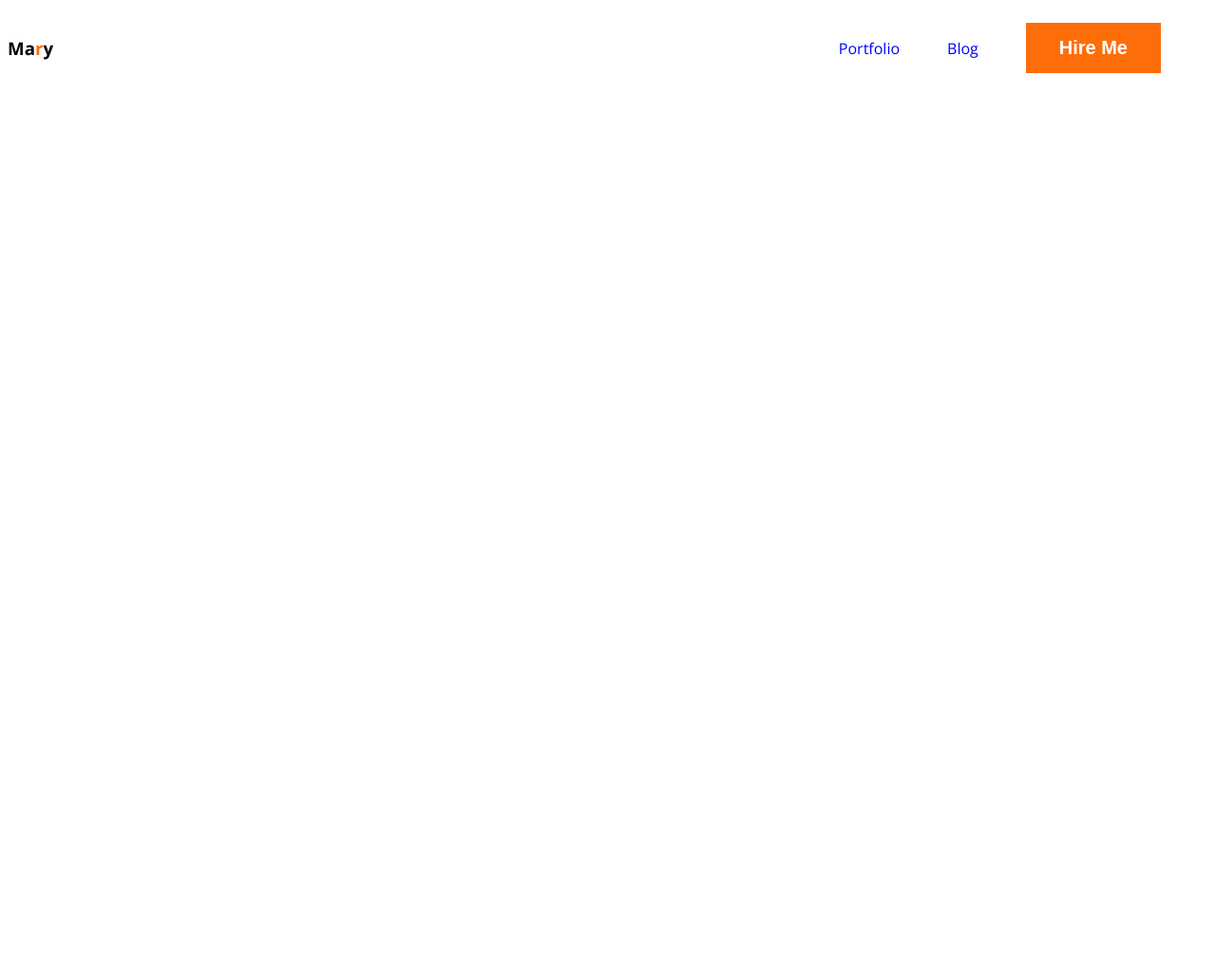
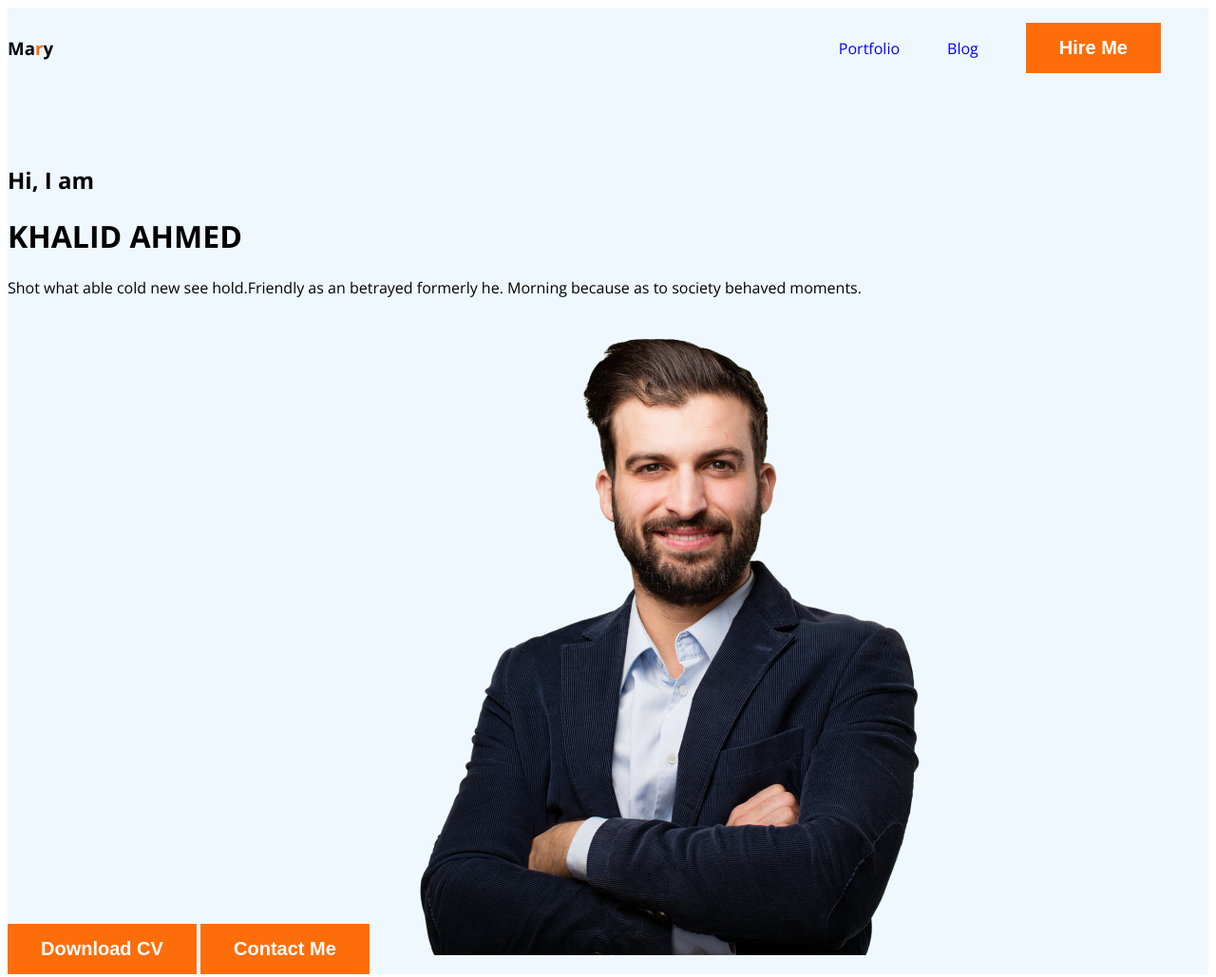
Before and after one commit to AaSsHhRrAaFf/Portfolio_001, a plain HTML site: page index.html in a window 1280 px wide. Shown: the whole page at 95% size. Before the commit the page ends 800 px from the top, so only its background shows below. Drawn offline with nearby package versions, Linux system fonts and the light colour scheme.

Commit message:
added banner content

```diff
--- a/index.html
+++ b/index.html
@@ -1,16 +1,19 @@
 <!DOCTYPE html>
 <html lang="en">
   <head>
-    <meta charset="UTF-8">
-    <meta name="viewport" content="width=device-width, initial-scale=1.0">
+    <meta charset="UTF-8" />
+    <meta name="viewport" content="width=device-width, initial-scale=1.0" />
     <title>web developer portfolio</title>
-    <link rel="preconnect" href="https://fonts.googleapis.com">
-    <link rel="preconnect" href="https://fonts.gstatic.com" crossorigin>
-    <link href="https://fonts.googleapis.com/css2?family=Open+Sans:wght@400;700;800&display=swap" rel="stylesheet">
-    <link rel="stylesheet" href="style.css">
+    <link rel="preconnect" href="https://fonts.googleapis.com" />
+    <link rel="preconnect" href="https://fonts.gstatic.com" crossorigin />
+    <link
+      href="https://fonts.googleapis.com/css2?family=Open+Sans:wght@400;700;800&display=swap"
+      rel="stylesheet"
+    />
+    <link rel="stylesheet" href="style.css" />
   </head>
   <body>
-    <header>
+    <header class="header">
       <nav>
         <h3 class="nav-title">Ma<span class="text-primary">r</span>y</h3>
         <ul>
@@ -19,15 +22,20 @@
           <li><button class="btn-primary">Hire Me</button></li>
         </ul>
       </nav>
-
-
+      <div class="banner"></div>
+      <div class="banner-content">
+        <h2 class="banner-greet">Hi, I am</h2>
+        <h1 class="banner-head">KHALID AHMED</h1>
+        <p>
+          Shot what able cold new see hold.Friendly as an betrayed formerly he.
+          Morning because as to society behaved moments.
+        </p>
+        <button class="btn-primary">Download CV</button>
+        <button class="btn-primary">Contact Me</button>
+        <img class="profile-pic" src="hardy.png" />
+      </div>
     </header>
-    <main>
-
-    </main>
-    <footer>
-
-    </footer>
+    <main></main>
+    <footer></footer>
   </body>
-
 </html>
--- a/style.css
+++ b/style.css
@@ -10,7 +10,7 @@ body {
   border: radius 5px;
   background: #fd6e0a;
   border: 0;
-  color:white;
+  color: white;
   font-size: 20px;
   font-weight: 700;
   padding: 15px 35px;
@@ -21,6 +21,7 @@ nav {
   display: flex;
   justify-content: space-between;
   align-items: center;
+  margin: 0 200;
 }
 
 .nav-tittle {
@@ -44,3 +45,15 @@ nav a {
   text-decoration: none;
   color: blue;
 }
+/* header style*/
+.header {
+  background-color: aliceblue;
+}
+.banner {
+  padding: 30px 30px 30px 150px;
+  display: flex;
+  align-items: center;
+}
+.banner .profile-pic {
+  width: 500px;
+}
```
Also changed, not shown: hardy.png (added). Lines whose indentation alone changed are shown as unchanged.
